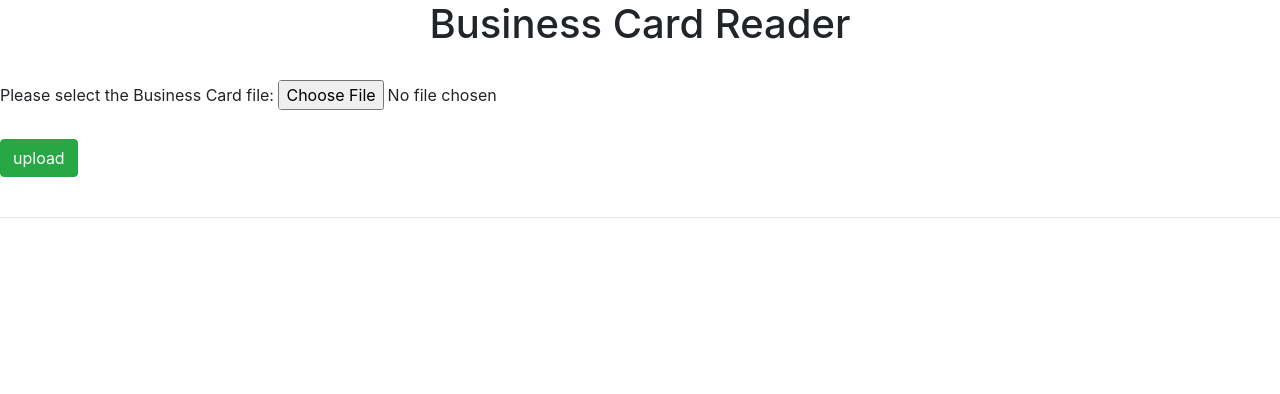
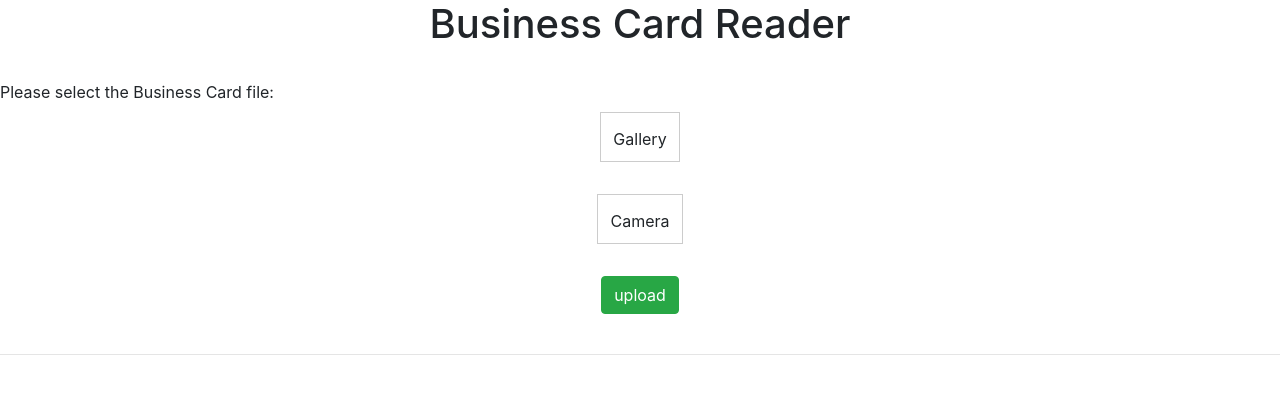
Before and after one commit to sunithapriya/BusinessCard_Reader, a Flask app: page / in a window 1280 px wide. Shown: the top 394 px of the page. Run offline with Flask 2, Linux system fonts and the light colour scheme; some libraries are stand-ins or nearby versions.

Commit message:
Gallery and camera button

```diff
--- a/app.py
+++ b/app.py
@@ -15,10 +15,15 @@ def index():
 def trial():
     link_to_save = "/home/desktop-su-02/Documents/PPT/static"
     if str(request.method)==str('POST'):
-        query_file=request.files['card']
+        try:
+            query_file=request.files['card']
+        except:
+            query_file=request.files['card1']
         filename = secure_filename(query_file.filename)
 
-        img = cv2.imdecode(np.fromstring(request.files['card'].read(), np.uint8), cv2.IMREAD_UNCHANGED)
+        print(filename)
+        print("************")
+        img = cv2.imdecode(np.fromstring(query_file.read(), np.uint8), cv2.IMREAD_UNCHANGED)
         text,url=readCard.detectText(img)
 
 
--- a/templates/index.html
+++ b/templates/index.html
@@ -40,6 +40,15 @@ input[type=file] {
   /*border: 2px solid red;*/
   border-radius: 4px;
 }
+input[type="file"] {
+    display: none;
+}
+.custom-file-upload {
+    border: 1px solid #ccc;
+    display: inline-block;
+    padding: 6px 12px;
+    cursor: pointer;
+}
 </style>
 
 
@@ -72,10 +81,23 @@ input[type=file] {
         <div class="form-group">
             <label for="inputEmail3" class="control-label">
             Please select the Business Card file:
+            </label> <br>
+            <center>
+            <label for="upload" class="custom-file-upload">
+            <i class="fa fa-camera" style="font-size:24px;color:red"> </i> Gallery
             </label>
-            <input id="upload" name= "card" class="file-upload__input" type="file" name="file-upload" accept="image/*" required>
+
+            <input id="upload" name= "card" class="file-upload__input" type="file" name="file-upload" accept="image/*" >
             <br><br>
+
+            <label for="capture" class="custom-file-upload">
+            <i class="fa fa-camera" style="font-size:24px;color:red"> </i> Camera
+            </label>
+            <input type="file" name ="card1" accept="image/*" id="capture" capture="camera">
+            <br><br>
+
             <input type="submit" name="" class="btn btn-success" value="upload"> <br><br>
+            </center>
         </div>
     <hr>
 
```
Also changed, not shown: readCard.py (+5 -5 lines).
